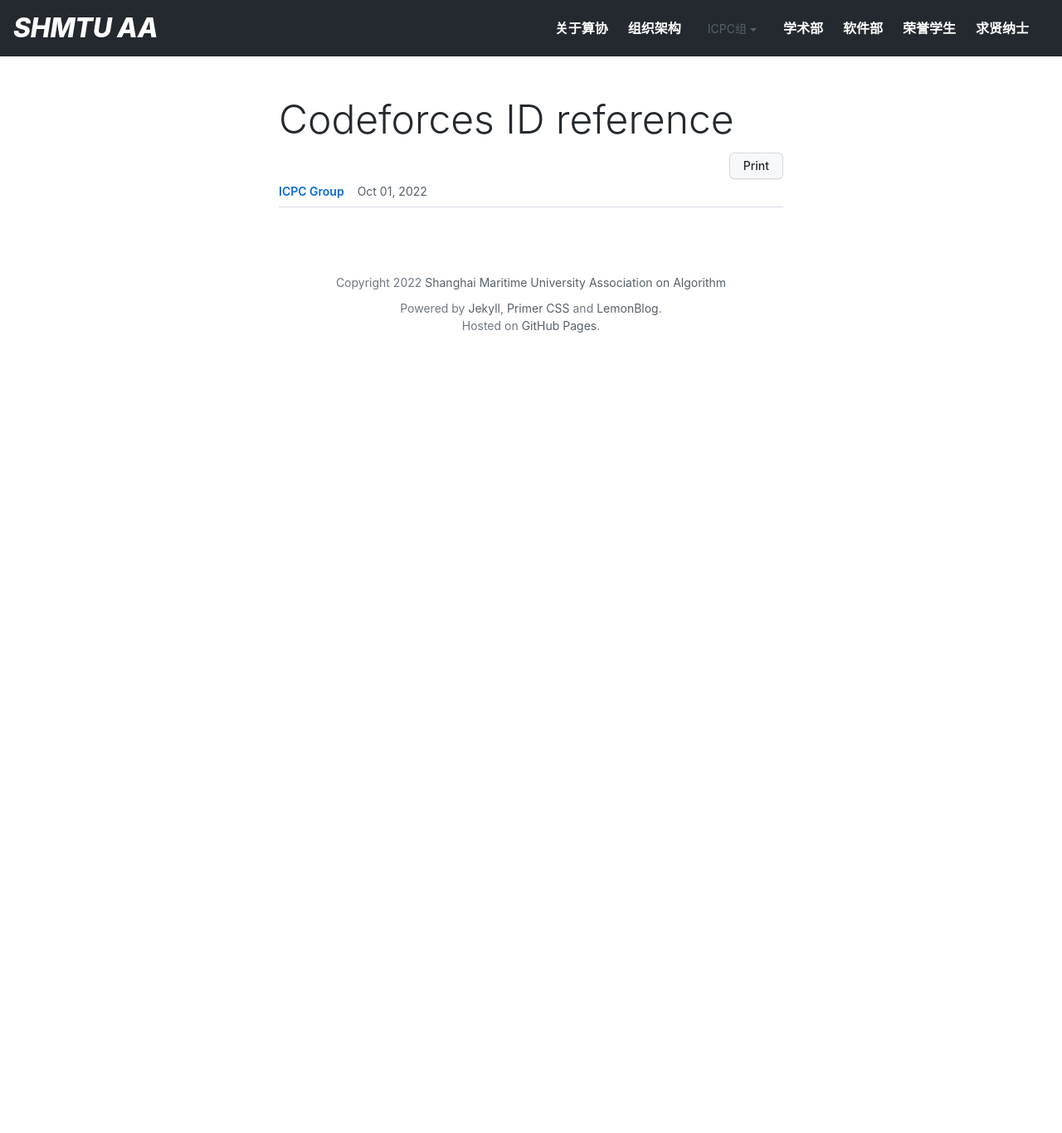
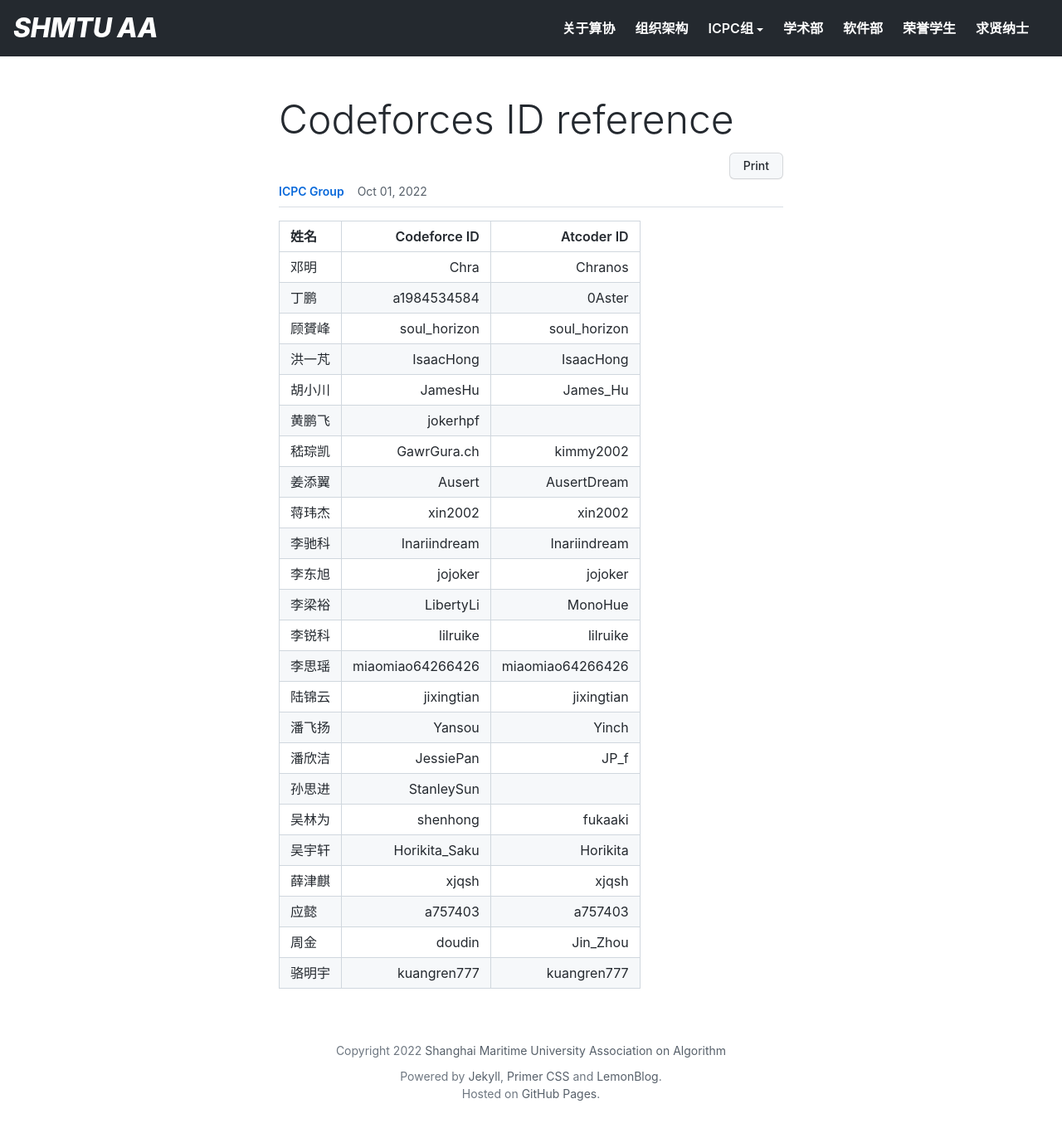
Before and after one commit to shmtuaa/shmtuaa.org, a Jekyll site: the page built from _posts/2022-10-01-ICPC-codeforces-id.md, in a window 1280 px wide and 1369 px high. Shown: the top 1366 px of the window at 83% size. Built offline with Jekyll 4.4.1, drawn with Linux system fonts in a browser that asks for light colours.

Commit message:
Update CF ID

```diff
--- a/_includes/header.html
+++ b/_includes/header.html
@@ -10,7 +10,7 @@
     </div>
     <div class="Header-item mr-4 hide-sm hide-md hide-lg">
         <details class="dropdown details-reset details-overlay d-inline-block">
-            <summary class="color-fg-muted p-2 d-inline" aria-haspopup="true">
+            <summary class="Header-link f4 d-inline" aria-haspopup="true">
                 ICPC组
                 <div class="dropdown-caret"></div>
             </summary>
@@ -43,22 +43,22 @@
                 <li><a class="dropdown-item hide-lg" href="{{ site.baseurl }}/about" class="Header-link f4">关于算协</a></li>
                 <li><a class="dropdown-item" href="{{ site.baseurl }}/council" class="Header-link f4">组织架构</a></li>
             </ul>
+            <div class="dropdown-header">ICPC组</div>
             <ul class="dropdown-menu dropdown-menu-sw">
-                <div class="dropdown-header">ICPC组</div>
                 <li><a class="dropdown-item" href="{{ site.baseurl }}/icpc" class="Header-link f4">简介</a></li>
                 <li><a class="dropdown-item" href="{{ site.baseurl }}/icpccfid">Codeforces ID</a></li>
             </ul>
+            <div class="dropdown-header">学术部</div>
             <ul class="dropdown-menu dropdown-menu-sw">
-                <div class="dropdown-header">学术部</div>
                 <li><a class="dropdown-item" href="{{ site.baseurl }}/academic" class="Header-link f4">简介</a></li>
             </ul>
+            <div class="dropdown-header">软件部</div>
             <ul class="dropdown-menu dropdown-menu-sw">
-                <div class="dropdown-header">软件部</div>
                 <li><a class="dropdown-item" href="{{ site.baseurl }}/software" class="Header-link f4">简介</a></li>
             </ul>
-            <ul class="dropdown-menu dropdown-menu-sw hide-lg">
-                <li><a class="dropdown-item" href="{{ site.baseurl }}/fellow" class="Header-link f4">荣誉学生</a></li>
-                <li><a class="dropdown-item" href="{{ site.baseurl }}/recruit" class="Header-link f4">求贤纳士</a></li>
+            <ul class="dropdown-menu dropdown-menu-sw ">
+                <li><a class="dropdown-item hide-lg" href="{{ site.baseurl }}/fellow" class="Header-link f4">荣誉学生</a></li>
+                <li><a class="dropdown-item hide-lg" href="{{ site.baseurl }}/recruit" class="Header-link f4">求贤纳士</a></li>
             </ul>
         </details>
     </div>
--- a/_posts/2022-10-01-ICPC-codeforces-id.md
+++ b/_posts/2022-10-01-ICPC-codeforces-id.md
@@ -5,5 +5,29 @@ author: icpc
 layout: post
 ---
 
-|--|--|--|
-|
+| 姓名   |      Codeforce ID |       Atcoder ID |
+|:-----|------------------:|-----------------:|
+| 邓明	  |             Chra	 |          Chranos |
+| 丁鹏	  |      a1984534584	 |           0Aster |
+| 顾贇峰	 |     soul_horizon	 |     soul_horizon |
+| 洪一芃	 |        IsaacHong	 |        IsaacHong |
+| 胡小川	 |          JamesHu	 |         James_Hu |
+| 黄鹏飞	 |          jokerhpf ||
+| 嵇琮凯	 |      GawrGura.ch	 |        kimmy2002 |
+| 姜添翼	 |           Ausert	 |      AusertDream |
+| 蒋玮杰	 |          xin2002	 |          xin2002 |
+| 李驰科	 |     Inariindream	 |     Inariindream |
+| 李东旭	 |          jojoker	 |          jojoker |
+| 李梁裕	 |        LibertyLi	 |          MonoHue |
+| 李锐科	 |         lilruike	 |         lilruike |
+| 李思瑶	 | miaomiao64266426	 | miaomiao64266426 |
+| 陆锦云	 |       jixingtian	 |       jixingtian |
+| 潘飞扬	 |           Yansou	 |            Yinch |
+| 潘欣洁	 |        JessiePan	 |             JP_f |
+| 孙思进	 |        StanleySun ||
+| 吴林为	 |         shenhong	 |          fukaaki |
+| 吴宇轩	 |    Horikita_Saku	 |         Horikita |
+| 薛津麒	 |            xjqsh	 |            xjqsh |
+| 应懿	  |          a757403	 |          a757403 |
+| 周金	  |           doudin	 |         Jin_Zhou |
+| 骆明宇	 |      kuangren777	 |      kuangren777 |
```
